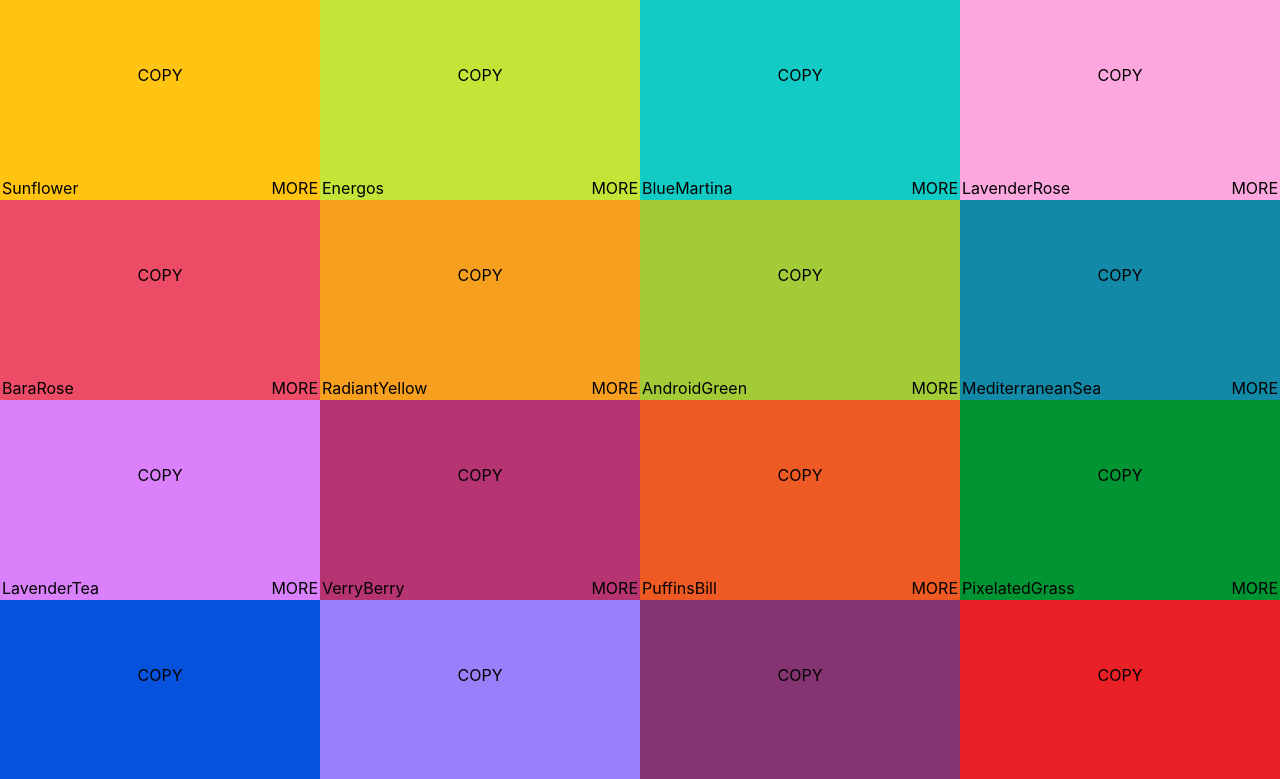
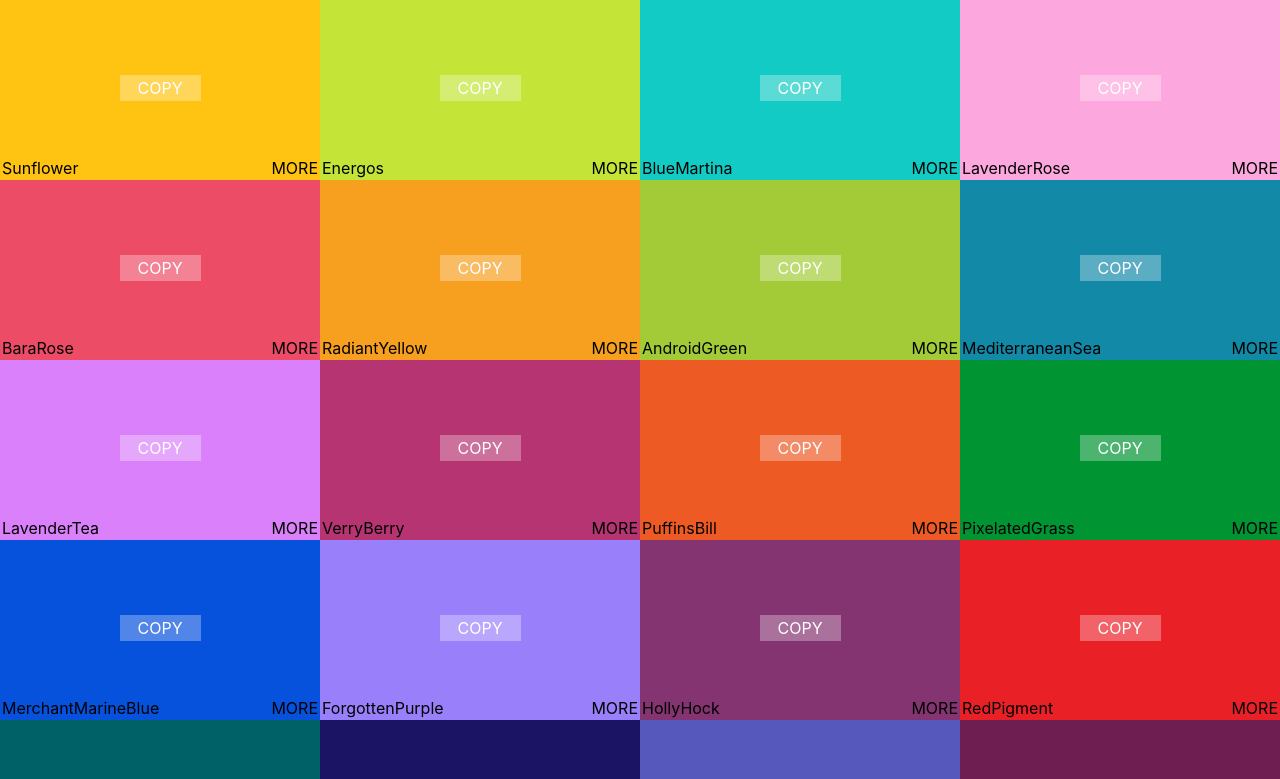
Before and after one commit to feelgeel/color-site, a React (Create React App) app: page / in a window 1280 px wide. Shown: the top 779 px of the page. Built offline with nearby package versions, Linux system fonts and the light colour scheme.

Commit message:
finish color box

```diff
--- a/src/style/colorBox.css
+++ b/src/style/colorBox.css
@@ -13,6 +13,19 @@
     height: 33.33%;
 
 }
+.copy-box{
+    display: flex;
+    align-items: center;
+    justify-content: center;
+}
+.copy-box span{
+  background-color: rgba(255,255,255,0.3);
+  padding: 3px 18px;
+  /* border-radius: 5px; */
+  font-size: 1 rem;
+  color: white;
+}
+
 
 .other-box{
     display: flex;
--- a/src/style/palettes.css
+++ b/src/style/palettes.css
@@ -8,5 +8,5 @@
     /* flex-direction: column;
     /* flex: 0 0 30% ; */
     flex-wrap: wrap;
-height: 100%;
+height: 90%;
 }
```
